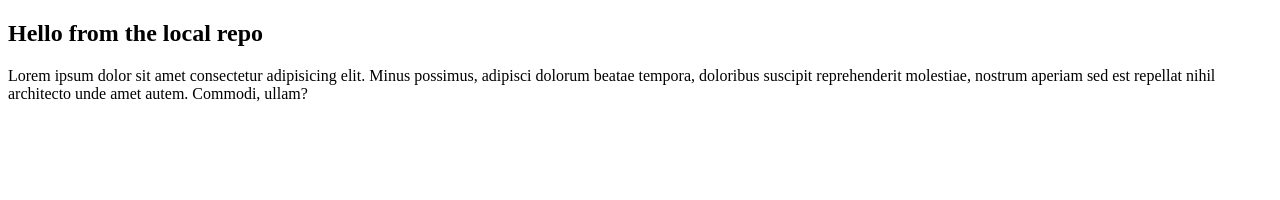
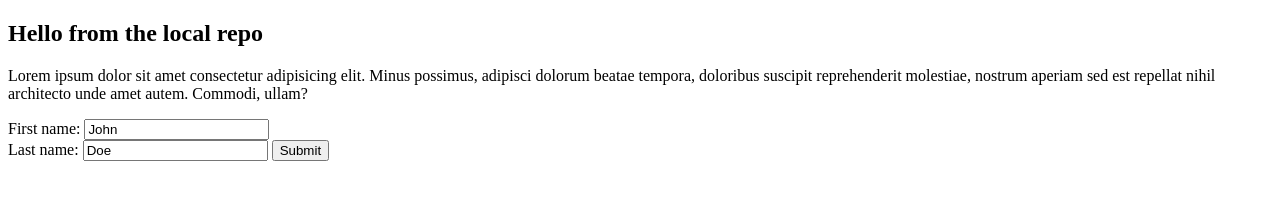
Before and after one commit to yanabg/Branching-Demo, a plain HTML site: page index.html in a window 1280 px wide. Drawn offline with Linux system fonts and the light colour scheme.

Commit message:
added form to index.html

```diff
--- a/index.html
+++ b/index.html
@@ -15,6 +15,13 @@
             doloribus suscipit reprehenderit molestiae, nostrum aperiam sed est repellat nihil architecto unde amet
             autem. Commodi, ullam?</p>
     </div>
+    <form action="/action_page.php">
+        <label for="fname">First name:</label>
+        <input type="text" id="fname" name="fname" value="John"><br>
+        <label for="lname">Last name: </label>
+        <input type="text" id="lname" name="lname" value="Doe">
+        <input type="submit" value="Submit">
+    </form>
 </body>
 
 </html>
```
